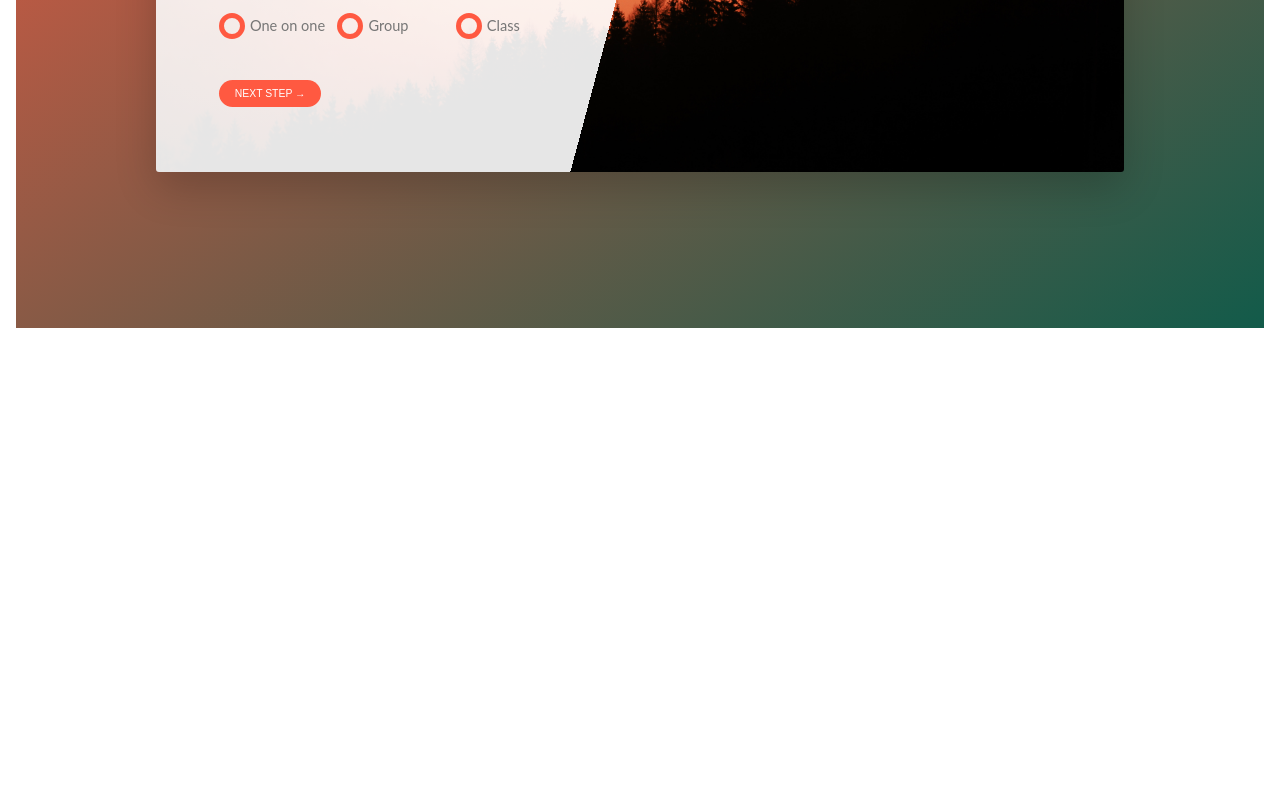
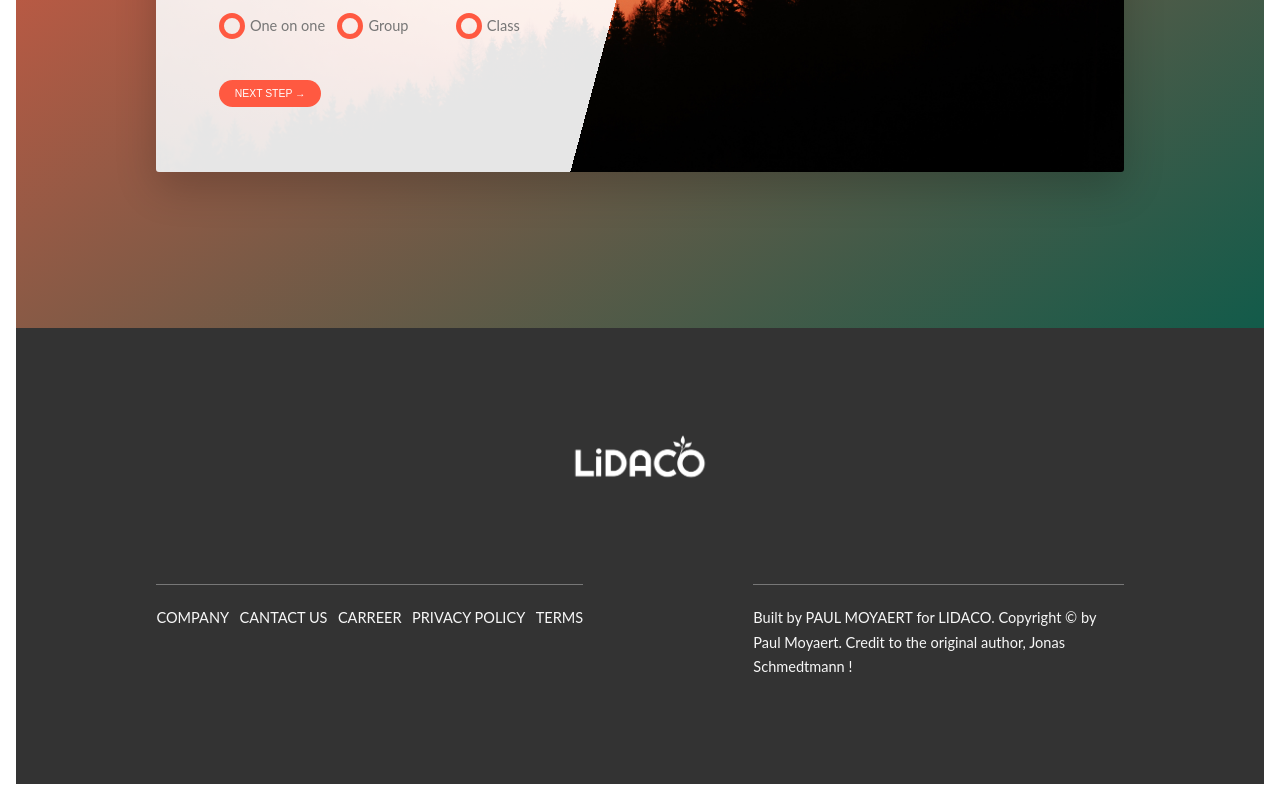
Before and after one commit to ThaProgrammingPuup/lidaco-app, an Angular app: page /home in a window 1280 px wide. Shown: the part 4342-5142 px from the top of the page. Before the commit the page ends 4686 px from the top, so only its background shows below. Built offline with nearby package versions, Linux system fonts and the light colour scheme.

Commit message:
48 building the footer

```diff
--- a/src/app/app.component.html
+++ b/src/app/app.component.html
@@ -326,6 +326,30 @@
 
 </main>
 
+<footer class="footer">
+    <div class="footer__logo-box">
+        <img src="assets/logo/Lidaco_wit.png" alt="Full logo" class="footer__logo">
+    </div>
+    <div class="row">
+        <div class="col-1-of-2">
+            <div class="footer__navigation">
+                <ul class="footer__list">
+                    <li class="footer__item"><a href="#" class="footer__link">Company</a></li>
+                    <li class="footer__item"><a href="#" class="footer__link">Cantact us</a></li>
+                    <li class="footer__item"><a href="#" class="footer__link">Carreer</a></li>
+                    <li class="footer__item"><a href="#" class="footer__link">Privacy policy</a></li>
+                    <li class="footer__item"><a href="#" class="footer__link">Terms</a></li>
+                </ul>
+            </div>
+        </div>
+        <div class="col-1-of-2">
+            <p class="footer__copyright">
+                Built by <a href="" class="footer__link">Paul Moyaert</a> for <a href="" class="footer__link">Lidaco</a>. Copyright &copy; by Paul Moyaert. Credit to the original author, Jonas Schmedtmann !
+            </p>
+        </div>
+    </div>
+</footer>
+
 <!-- <section class="grid-test">
 
     <div class="row">
--- a/src/sass/abstracts/_variables.scss
+++ b/src/sass/abstracts/_variables.scss
@@ -17,6 +17,7 @@ $color-grey-light-2: #eee;
 
 $color-grey-dark: #777;
 $color-grey-dark-2: #999;
+$color-grey-dark-3: #333;
 
 $color-white: #fff;
 $color-black:#000;
--- /dev/null
+++ b/src/sass/layout/_footer.scss
@@ -0,0 +1,66 @@
+.footer {
+    background-color: $color-grey-dark-3;
+    padding: 10rem 0;
+    font-size: 1.4rem;
+    color: $color-grey-light-1;
+
+    &__logo-box {
+        text-align: center;
+        margin-bottom: 8rem;
+    }
+
+    &__logo {
+        width: 15rem;
+        height: auto;
+
+        // display: inline-block;
+        // background-image: linear-gradient(to right, $color-secondary, $color-primary);
+        // -webkit-background-clip: text;
+        // color: transparent;
+    }
+
+    &__navigation {
+        border-top: 1px solid $color-grey-dark;
+        padding-top: 2rem;
+        display: inline-block;
+    }
+
+    &__list {
+        list-style: none;
+    }
+
+    &__item {
+        display: inline-block;
+
+        &:not(:last-child) {
+            margin-right: 1rem;
+        }
+    }
+
+    &__link {
+        &:link,
+        &:visited {
+            color: $color-grey-light-1;
+            background-color: $color-grey-dark-3;
+            text-decoration: none;
+            text-transform: uppercase;
+            display: inline-block;
+            transition: all .2s;
+
+        }
+
+        &:hover,
+        &:active {
+            color: $color-primary;
+            box-shadow: 0 1rem 2rem rgba($color-black, .4);
+            transform: rotate(5deg) scale(1.3);
+        }
+    }
+
+    &__copyright {
+        border-top: 1px solid $color-grey-dark;
+        padding-top: 2rem;
+        width: 80%;
+        float: right;
+    }
+}
--- a/src/styles.scss
+++ b/src/styles.scss
@@ -19,3 +19,4 @@
 
 @import "sass/layout/header";
 @import "sass/layout/grid";
+@import "sass/layout/footer";
```
Also changed, not shown: src/assets/logo/Lidaco_wit.png (added).
